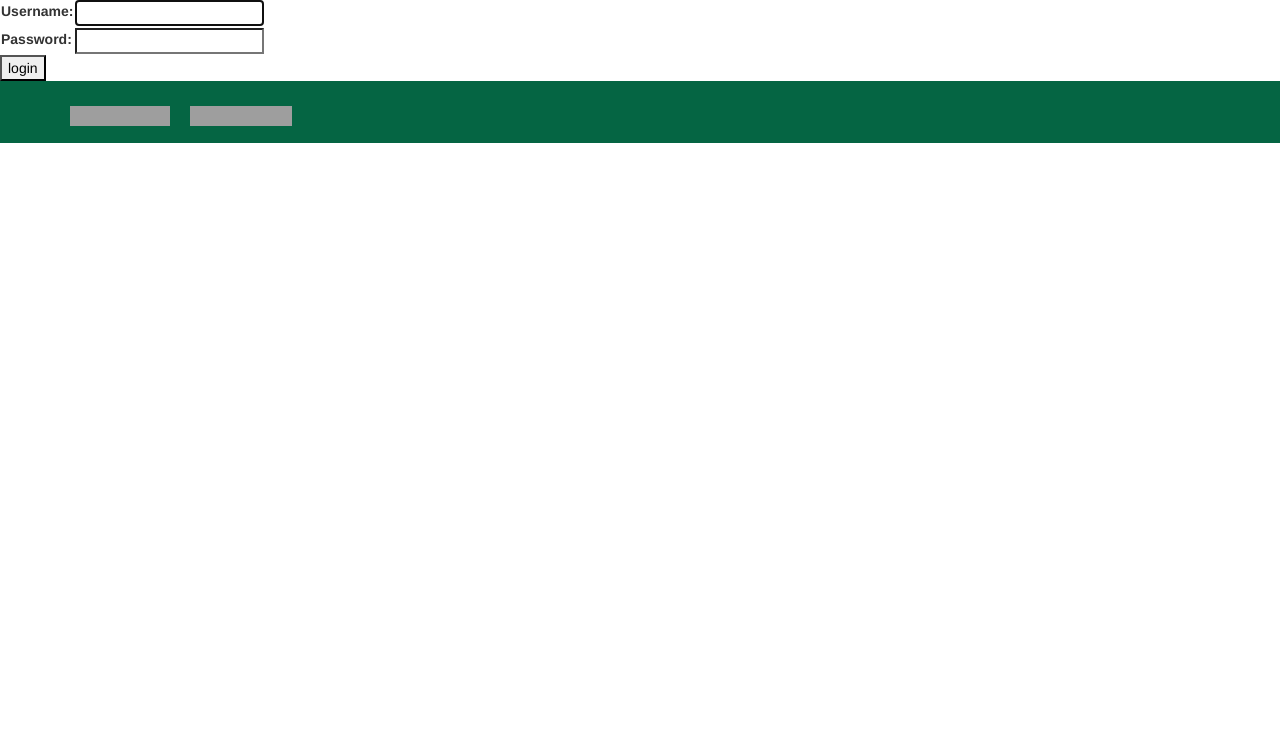
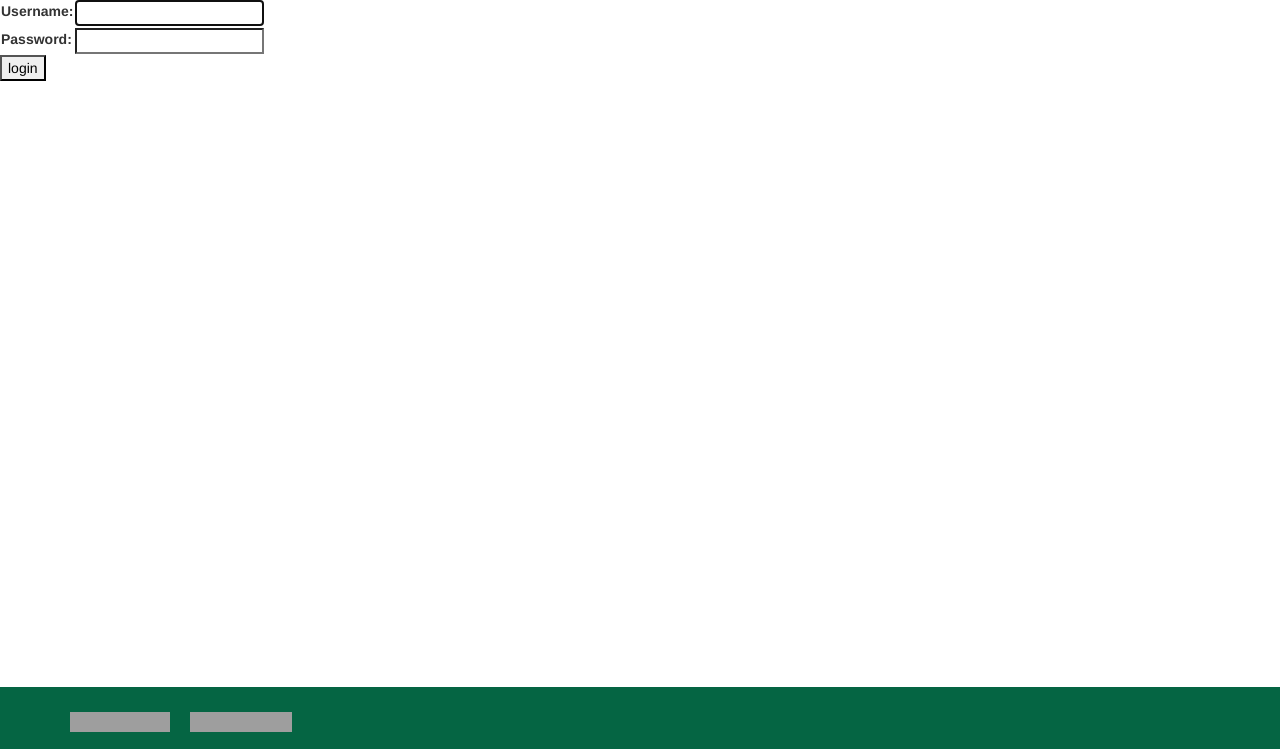
Before and after one commit to mfa/djangodash2013, a Django app: page /login/ in a window 1280 px wide. Shown: the part 51-800 px from the top of the page. Run offline with Django 3.2, Linux system fonts and the light colour scheme; some libraries are stand-ins or nearby versions; grey boxes are pictures that could not be loaded.

Commit message:
sticky footer [done]

```diff
--- a/otrme/otrme/static/css/otrme.css
+++ b/otrme/otrme/static/css/otrme.css
@@ -36,6 +36,14 @@ body {
   }
 }
 
+#content {
+    min-height: 100%;
+    height: auto !important;
+    height: 100%;
+    /* Negative indent footer by it's height */
+    margin: 0 auto -62px;
+}
+
 footer {
     text-align: center;
     padding-top: 10px;
@@ -44,7 +52,9 @@ footer {
 .navbar-custom {
     background-color: #030;
 }
-a, a:active, a:hover {
+a, a:active, a:hover,
+.navbar-inverse .navbar-nav > li > a:hover,
+.navbar-inverse .navbar-nav > li > a:focus {
     color: #C83D1D;
     font-weight: bold;
 }
--- a/otrme/templates/layout.html
+++ b/otrme/templates/layout.html
@@ -61,6 +61,7 @@
 
 	{% block content %}
 
+	{% if not user.is_authenticated %}
 	<div style="background-color: #8c8">
 	  <div class="container">
             <div class="row" >
@@ -80,7 +81,7 @@
               </div>
               <div class="col-xs-4" style="text-align: center">
 		<h1><i class="icon-github icon-4x"></i></h1>
-		<h4>Open source and build in 48h.</h4>
+		<h4>Open source and built in 48h.</h4>
 		otrme.de is a <a href="http://djangodash.com/teams/c4/three-followers/">DjangoDash 2013</a> project. Get the <a href="https://github.com/mfa/djangodash2013">sourcecode</a> on github.
 		<p>
 		</p>
@@ -88,6 +89,7 @@
             </div>
           </div>
         </div>
+	{% endif %}
 
 	<div style="background-color: #dfd">
 	  <div class="container">
@@ -158,6 +160,7 @@
             </div>
           </div>
       </div>
+	<div id="push"></div>
     </main>
 
 
```
